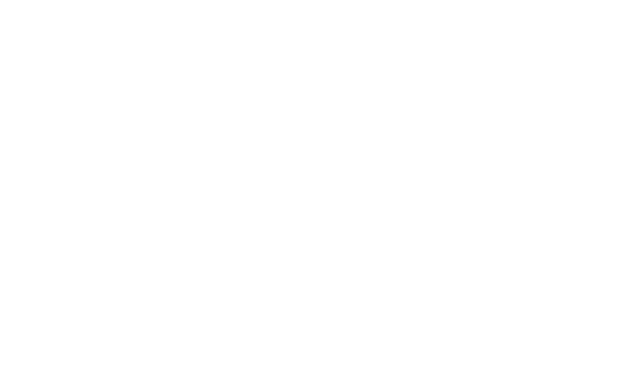
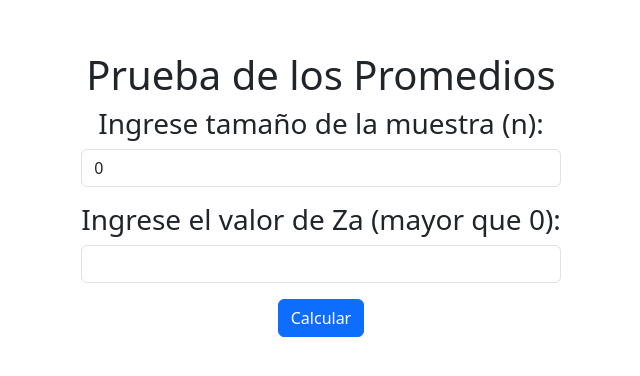
Before and after one commit to pierino2203/Generadores, a React (Vite) app: page /promedios in a window 1280 px wide. Before the commit this address had no page. Shown: the part 218-594 px from the top of the page, without its empty margins (319-959 px from the left). Built offline with nearby package versions, Linux system fonts and the light colour scheme.

Commit message:
Prueba-Promedios

```diff
--- a/src/App.jsx
+++ b/src/App.jsx
@@ -6,6 +6,7 @@
 import GenAditivo from './Components/GenAditivo'
 import './App.css'
 import Lehmer from './Components/Lehmer'
+import Promedios from './Components/Promedios'
 
 function App() {
   return (
@@ -17,6 +18,7 @@
         <Route path='/aditivo' element={<GenAditivo/>} />
         <Route path="/multiplicativo" element={<GenMultiplicativo />} />
         <Route path="/mixto" element={<GenCongruencialMixto />} />
+        <Route path="/promedios" element={<Promedios/>}/>
       </Routes>
     </Router>
   )
--- a/src/Components/Home.jsx
+++ b/src/Components/Home.jsx
@@ -4,13 +4,24 @@
 export default function Home() {
     return (
         <div className="container">
+            <div className="mb-2">
                 <h1 className="color-white">Generacion de numeros pseudoaleatorios</h1>
                 <h2>Elija el metodo de Generacion:</h2>
-            <button><NavLink to={"/central"}>Parte Central Cuadrado</NavLink></button>
+                <button className="btn"><NavLink to={"/central"}>Parte Central Cuadrado</NavLink></button>
                 <button><NavLink to={"/lehmer"}>Lehmer</NavLink></button>
                 <button><NavLink to={"/multiplicativo"}>Congruencial Multiplicativo</NavLink></button>
                 <button><NavLink to={"/mixto"}>Congruencial Mixto</NavLink></button>
                 <button><NavLink to={"/aditivo"}>Congruencial Aditivo</NavLink></button>
             </div>
+            <div className="mt-5">
+                <h1 className="color-white">Pruebas Estadisticas</h1>
+                <h2>Elija el tipo de prueba</h2>
+                <button><NavLink to={"/promedios"}>Prueba de Promedios</NavLink></button>
+                <button><NavLink to={"/lehmer"}>Lehmer</NavLink></button>
+                <button><NavLink to={"/multiplicativo"}>Congruencial Multiplicativo</NavLink></button>
+                <button><NavLink to={"/mixto"}>Congruencial Mixto</NavLink></button>
+                <button><NavLink to={"/aditivo"}>Congruencial Aditivo</NavLink></button>
+            </div>
+        </div>
     )
 }
--- /dev/null
+++ b/src/Components/Promedios.jsx
@@ -0,0 +1,173 @@
+import React, { useState } from "react";
+
+export default function Promedios(){
+    const [sampleSize, setSampleSize] = useState(0);
+    const [numbers, setNumbers] = useState([]);
+    const [za, setZa] = useState("");
+    const [errors, setErrors] = useState({});
+
+    const handleSampleSizeChange = (e) => {
+        const size = parseInt(e.target.value) || 0;
+        setSampleSize(size);
+
+        // Initialize or reset the numbers array based on the new size
+        if (size > 0) {
+            setNumbers(Array(size).fill(""));
+        } else {
+            setNumbers([]);
+        }
+
+        // Clear errors when sample size changes
+        setErrors({});
+    };
+
+    const validateNumber = (value) => {
+        if (value === "") return true;
+
+        const num = parseFloat(value);
+        return !isNaN(num);
+    };
+
+    const validateZa = (value) => {
+        if (value === "") return true;
+
+        const num = parseFloat(value);
+        return !isNaN(num) && num > 0;
+    };
+
+    const handleNumberChange = (index, value) => {
+        const newNumbers = [...numbers];
+        newNumbers[index] = value;
+        setNumbers(newNumbers);
+
+        // Validate the input
+        const newErrors = { ...errors };
+        if (!validateNumber(value)) {
+            newErrors[`number${index}`] = "El valor debe ser un número válido";
+        } else {
+            delete newErrors[`number${index}`];
+        }
+        setErrors(newErrors);
+    };
+
+    const handleZaChange = (e) => {
+        const value = e.target.value;
+        setZa(value);
+
+        // Validate Za
+        const newErrors = { ...errors };
+        if (value !== "" && !validateZa(value)) {
+            newErrors.za = "El valor de Za debe ser un número mayor que 0";
+        } else {
+            delete newErrors.za;
+        }
+        setErrors(newErrors);
+    };
+
+    const handleSubmit = (e) => {
+        e.preventDefault();
+
+        // Validate all inputs before submission
+        const newErrors = {};
+        let hasErrors = false;
+
+        // Check if all numbers are valid
+        numbers.forEach((num, index) => {
+            if (!validateNumber(num)) {
+                newErrors[`number${index}`] = "El valor debe ser un número válido";
+                hasErrors = true;
+            }
+        });
+
+        // Check if Za is valid
+        if (za !== "" && !validateZa(za)) {
+            newErrors.za = "El valor de Za debe ser un número mayor que 0";
+            hasErrors = true;
+        }
+
+        setErrors(newErrors);
+
+        if (hasErrors) {
+            return; // Don't proceed if there are errors
+        }
+
+        // Convert string values to numbers for processing
+        const processedNumbers = numbers.map(num => num === "" ? 0 : parseFloat(num));
+        const processedZa = za === "" ? 0 : parseFloat(za);
+
+        // Calcular la suma de los elementos
+        const suma = processedNumbers.reduce((total, current) => total + current, 0);
+        const promedio = suma/sampleSize;
+        console.log(promedio)
+        console.log("Suma de los elementos:", suma);
+        const Z0 = ((promedio -0.5)* Math.sqrt(sampleSize))/Math.sqrt(1/12)
+        console.log(Z0)
+        const Res = Math.abs(Z0)
+        if(Res<processedZa){
+            console.log(`${Res} < ${processedZa}, por lo tanto NO SE RECHAZA la hipotesis de que los numeros provienen de un universo uniformemente distribuido`)
+        }else{
+            console.log(`${Res} >= ${processedZa}, por lo tanto  SE RECHAZA la hipotesis de que los numeros provienen de un universo uniformemente distribuido`)
+        }
+        console.log("Sample size:", sampleSize);
+        console.log("Numbers:", processedNumbers);
+        console.log("Za:", processedZa);
+    };
+
+    return(
+        <div className="container mt-4">
+            <h1>Prueba de los Promedios</h1>
+            <form onSubmit={handleSubmit}>
+                <div className="mb-3">
+                    <h3>Ingrese tamaño de la muestra (n):</h3>
+                    <input
+                        type="number"
+                        className="form-control"
+                        value={sampleSize}
+                        onChange={handleSampleSizeChange}
+                        min="1"
+                    />
+                </div>
+
+                {sampleSize > 0 && (
+                    <div className="mb-3">
+                        <h3>Ingrese los {sampleSize} números:</h3>
+                        <div className="row">
+                            {Array.from({ length: sampleSize }).map((_, index) => (
+                                <div className="col-md-3 mb-2" key={index}>
+                                    <input
+                                        type="number"
+                                        className={`form-control ${errors[`number${index}`] ? 'is-invalid' : ''}`}
+                                        placeholder={`Número ${index + 1}`}
+                                        value={numbers[index] || ""}
+                                        onChange={(e) => handleNumberChange(index, e.target.value)}
+                                        step="0.01"
+                                    />
+                                    {errors[`number${index}`] && (
+                                        <div className="invalid-feedback">{errors[`number${index}`]}</div>
+                                    )}
+                                </div>
+                            ))}
+                        </div>
+                    </div>
+                )}
+
+                <div className="mb-3">
+                    <h3>Ingrese el valor de Za (mayor que 0):</h3>
+                    <input
+                        type="number"
+                        className={`form-control ${errors.za ? 'is-invalid' : ''}`}
+                        value={za}
+                        onChange={handleZaChange}
+                        step="0.01"
+                        min="0.01"
+                    />
+                    {errors.za && (
+                        <div className="invalid-feedback">{errors.za}</div>
+                    )}
+                </div>
+
+                <button type="submit" className="btn btn-primary">Calcular</button>
+            </form>
+        </div>
+    );
+}
```
Lines whose indentation alone changed are shown as unchanged.
